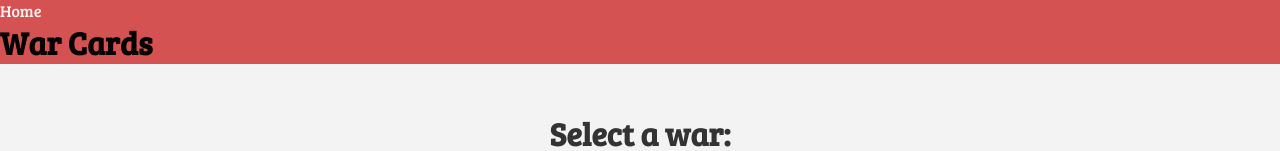
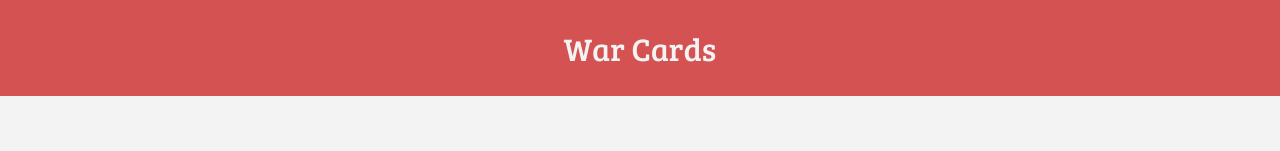
Before and after one commit to HollosJ/war-cards, a React (Create React App) app: page / in a window 1280 px wide. Shown: the top 151 px of the page. Built offline with nearby package versions, Linux system fonts and the light colour scheme.

Commit message:
Styling changes

```diff
--- a/package.json
+++ b/package.json
@@ -14,6 +14,7 @@
     "react-scripts": "3.4.3"
   },
   "scripts": {
+    "predeploy": "npm run build",
     "deploy": "gh-pages -d build",
     "start": "react-scripts start",
     "build": "react-scripts build",
--- a/src/App.js
+++ b/src/App.js
@@ -1,5 +1,6 @@
 import React from "react";
 import "./App.scss";
+import BackBtn from "./img/back.png";
 import { BrowserRouter as Router, Switch, Route, Link } from "react-router-dom";
 
 import War from "./War";
@@ -198,10 +199,8 @@ function App() {
         <div className="Nav">
           <ul className="Nav__links">
             <Link to="/" className="homebtn">
-              Home
+              War Cards
             </Link>
-
-            <h1 className="title">War Cards</h1>
           </ul>
         </div>
 
@@ -211,6 +210,14 @@ function App() {
             return (
               <Route key={i} path={`/${key}`}>
                 <War war={data[key]} />
+                <Link to="/">
+                  <img
+                    src={BackBtn}
+                    alt="back"
+                    style={{ cursor: "pointer" }}
+                    className="backBtn"
+                  />
+                </Link>
               </Route>
             );
           })}
--- a/src/App.scss
+++ b/src/App.scss
@@ -40,8 +40,12 @@ a {
 //Nav component
 .Nav {
   width: 100%;
+  min-height: 6rem;
   display: flex;
+  justify-content: center;
+  align-items: center;
   background-color: rgba($red, 0.75);
+  font-size: 2rem;
 }
 
 //Home screen (War selection component)
@@ -78,7 +82,13 @@ a {
 
 //Card page
 .War {
-  margin-top: 7.5rem;
+  padding-top: 5rem;
+}
+.backBtn {
+  position: fixed;
+  top: 1.5rem;
+  left: 1rem;
+  width: 3rem;
 }
 
 .buttons {
```
Also changed, not shown: src/img/back.png (added).
